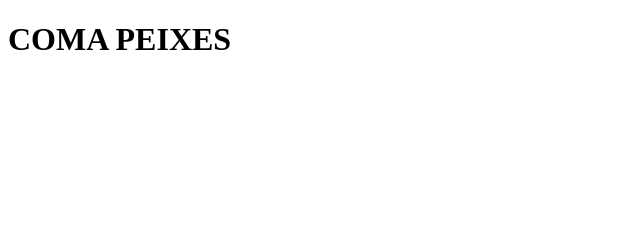
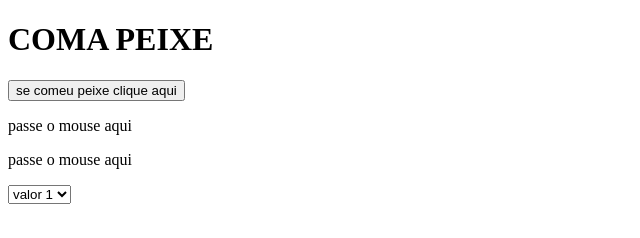
Before and after one commit to NeloICE31/projeto-curso-git, a plain HTML site: page index.html in a window 1280 px wide. Shown: the whole page, without its empty margins (0-640 px from the left). Drawn offline with Linux system fonts and the light colour scheme.

Commit message:
concluido o "primeiro desafio"

```diff
--- a/index.html
+++ b/index.html
@@ -3,14 +3,20 @@
 
 <head>
     <title>Minha coisa</title>
-            <meta charset="olf-8">
-            <script type="text/javascript" src="js/main.js">
+    <meta charset="olf-8">
+    <script type="text/javascript" src="js/main.js">
 
-            </script>
+    </script>
 </head>
 
-<body>
-    <h1>COMA PEIXES </h1>
-</body>
-
-</html>
+<body onload="load()">
+    <h1>COMA PEIXE </h1>
+    <button type="button" onclick="clicou()">se comeu peixe clique aqui</button>
+    <p id="agradecimento" onclick="redirencionar()"></p>
+    <p id="mousemove" onmouseover="trocar(this)" onmouseout="voltar(this)">passe o mouse aqui</p>
+    <p id="mousemove2" onmouseover="trocar(this)" onmouseout="voltar(this)">passe o mouse aqui</p>
+    <select onchange="funcaochange(this)">
+        <option value="1"> valor 1</option>
+             <option value="2"> valor 2</option>
+                 <option value="3"> valor 3</option>
+            </select> </body> </html>
--- a/js/main.js
+++ b/js/main.js
@@ -98,3 +98,35 @@ funcion validade(idade){
 
 ////isso faz o ''var validar'' ficar GLOBALMENTE
 */
+
+//////e assim q tiver um BOTAO...
+function clicou(){
+ //   alert("que coma mais peixes");
+document.getElementById("agradecimento").innerHTML = "<b>que possa comer mais peixes</b>";
+}
+
+function redirencionar(){
+//    window.open("file:///C:/Users/Daniel%20Filho/projeto-curso-git/index.html");
+    window.location.href = "https://hsreplay.net/";
+}
+////agora eu posso redirencionar os sites tuudo
+
+function trocar(elemento){
+    /////se quiser botar as coisas com o mesmo ''elemento''
+    //    document.getElementById("mousemove").innerHTML = "mi";
+   elemento.innerHTML = "mi";
+    //   alert("trocar texto");
+}
+
+function voltar(elemento){
+    //    document.getElementById("mousemove").innerHTML = "passe o mouse aqui";
+   elemento.innerHTML = "passe o mouse aqui";
+}
+
+function load(){
+ alert("carregando...");
+}
+
+function funcaochange(elemento){
+    console.log(elemento.value);
+}
```
